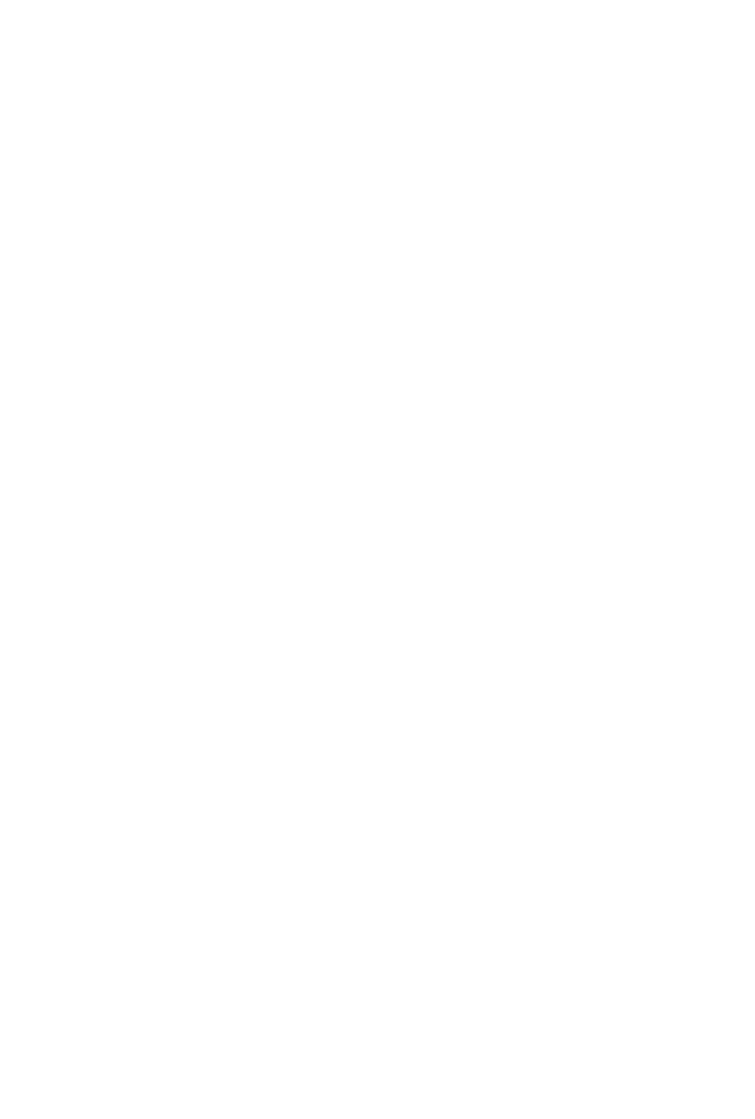
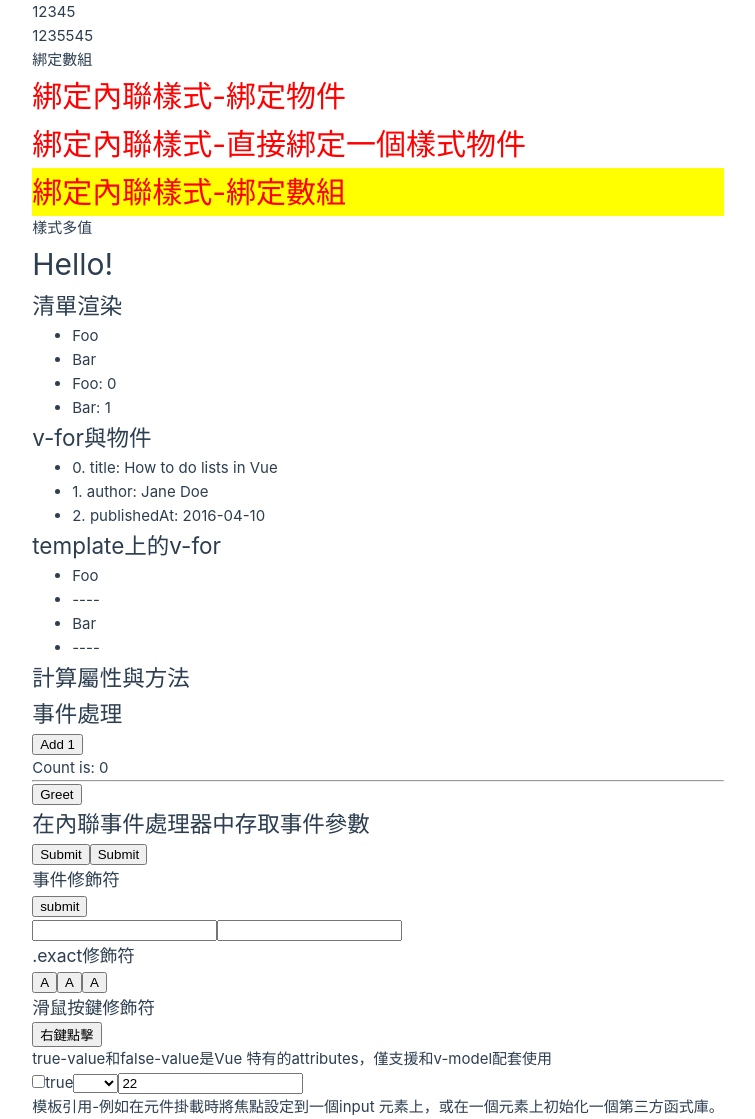
Before and after one commit to Teee24/vue-note, a Vue app: page /practice in a window 1280 px wide. Before the commit this address had no page. Shown: the whole page, without its empty margins (262-1017 px from the left). Before the commit the page ends 800 px from the top, so only its background shows below. Built offline with nearby package versions, Linux system fonts and the light colour scheme.

Commit message:
doc : 指南-基礎

```diff
--- a/src/router/index.js
+++ b/src/router/index.js
@@ -136,6 +136,14 @@ const router = createRouter({
       // this generates a separate chunk (About.[hash].js) for this route
       // which is lazy-loaded when the route is visited.
       component: () => import('../views/13SlotsView.vue')
+    },
+    {
+      path: '/practice',
+      name: 'practice',
+      // route level code-splitting
+      // this generates a separate chunk (About.[hash].js) for this route
+      // which is lazy-loaded when the route is visited.
+      component: () => import('../views/practice.vue')
     }
   ]
 })
--- a/src/views/13SlotsView.vue
+++ b/src/views/13SlotsView.vue
@@ -7,6 +7,7 @@ const msg = ref('from parent')
 </script>
 <template>
   <!-- 有給值就不不會顯示slot內容 -->
+  <!-- ??感覺slot是類似src的alt屬性 -->
   <ChildCom> Message: {{ msg }}</ChildCom>
   <!-- 沒有給<ChildCom>傳遞任何插槽內容，所以你將看到預設內容 -->
   <ChildComp />
--- a/src/views/AboutView.vue
+++ b/src/views/AboutView.vue
@@ -50,6 +50,9 @@
       <li>
         <RouterLink to="/slots">13Slots</RouterLink>
       </li>
+      <li>
+        <RouterLink to="/practice">Class 與Style 綁定</RouterLink>
+      </li>
     </ul>
   </div>
 </template>
--- /dev/null
+++ b/src/views/practice.vue
@@ -0,0 +1,156 @@
+<script setup>
+import { ref, computed } from 'vue'
+
+const x = ref(1)
+const y = ref(2)
+const z = ref(0)
+// const z = computed(() => x.value * y.value)->這個效能比較下面的好
+z.value = x.value * y.value
+const addY = () => {
+  y.value++
+  z.value = x.value * y.value
+}
+
+// :class指令也可以和一般的classattribute 共存
+const isActive = ref(true)
+const hasError = ref(true)
+const activeClass = ref('active')
+const errorClass = ref('text-danger')
+const activeColor = ref('red')
+const fontSize = ref(30)
+
+const styleObject = ref({
+  color: 'red',
+  fontSize: '30px'
+})
+const overridingStyles = ref({
+  'background-color': 'yellow'
+})
+const ok = ref(true)
+const parentMessage = ref('Parent')
+const items = ref([{ message: 'Foo' }, { message: 'Bar' }])
+const myObject = ref({
+  title: 'How to do lists in Vue',
+  author: 'Jane Doe',
+  publishedAt: '2016-04-10'
+})
+const count = ref(0)
+const name = ref('Vue.js')
+
+function greet(event) {
+  alert(`Hello ${name.value}!`)
+  alert(event.currentTarget)
+  // `event` 是 DOM 原生事件
+  if (event) {
+    //e.target：指的是觸發事件的物件。
+    // e.currentTarget：指的是被監聽的物件。
+    alert(event.target.tagName)
+    alert(event.currentTarget.tagName)
+  }
+}
+function warn(message, event) {
+  // 这里可以访问原生事件
+  if (event) {
+    event.preventDefault()
+  }
+  alert(message)
+}
+function onClick() {
+  alert('阻止提交表單~')
+}
+function submit() {
+  alert('OK')
+}
+function onPageDown() {
+  alert('change')
+}
+const age = ref(22)
+const toggle = ref(true)
+</script>
+<template>
+  <div class="static" :class="{ active: isActive, 'text-danger': hasError }">12345</div>
+  <div class="static active">1235545</div>
+  <div :class="[activeClass, errorClass]">綁定數組</div>
+  <div :style="{ color: activeColor, fontSize: fontSize + 'px' }">綁定內聯樣式-綁定物件</div>
+  <div :style="styleObject">綁定內聯樣式-直接綁定一個樣式物件</div>
+  <div :style="[styleObject, overridingStyles]">綁定內聯樣式-綁定數組</div>
+  <div :style="{ display: ['-webkit-box', '-ms-flexbox', 'flex'] }">樣式多值</div>
+  <!-- v-show僅切換了該元素上名為display的CSS 屬性 -->
+  <h1 v-show="ok">Hello!</h1>
+  <h2>清單渲染</h2>
+  <!-- <div v-for="item of items"></div> -->
+  <ul>
+    <li v-for="{ message } in items">
+      {{ message }}
+    </li>
+  </ul>
+
+  <!-- 有 index 索引时 -->
+  <ul>
+    <li v-for="({ message }, index) in items">{{ message }}: {{ index }}</li>
+  </ul>
+
+  <h2>v-for與物件</h2>
+  <!-- 使用情境:index+1可以當排序的編號key可以用在Table的欄位名稱，value為資料 -->
+  <ul>
+    <li v-for="(value, key, index) in myObject">{{ index }}. {{ key }}: {{ value }}</li>
+  </ul>
+  <h2>template上的v-for</h2>
+  <ul>
+    <template v-for="item in items">
+      <li>{{ item.message }}</li>
+      <li class="divider" role="presentation">----</li>
+    </template>
+  </ul>
+  <h2>計算屬性與方法</h2>
+  <!-- computed要放響應式變數才會跟著作用 -->
+  <h2>事件處理</h2>
+  <!-- 內嵌事件處理器 -->
+  <button @click="count++">Add 1</button>
+  <p>Count is: {{ count }}</p>
+  <hr />
+  <!-- 方法事件處理器 -->
+  <!-- `greet` 是上面定义过的方法名 -->
+  <button @click="greet">Greet</button>
+  <h2>在內聯事件處理器中存取事件參數</h2>
+  <!-- 使用特殊的 $event 变量 -->
+  <button @click="warn('Form cannot be submitted yet.', $event)">Submit</button>
+
+  <!-- 使用内联箭头函数 -->
+  <button @click="(event) => warn('Form cannot be submitted yet.', event)">Submit</button>
+  <h3>事件修飾符</h3>
+  <!-- event.stopPropagation() -->
+  <form @submit.prevent><button type="submit" @click="onClick">submit</button></form>
+  <!-- 按鍵修飾符 -->
+
+  <!-- 仅在 `key` 为 `Enter` 时调用 `submit` -->
+  <input @keyup.enter="submit" />
+  <input @keyup.page-down="onPageDown" />
+  <!-- 僅會在$event.key為'PageDown'時呼叫事件處理 -->
+  <h3>.exact修飾符</h3>
+  <!-- .exact修飾符允許精確控制觸發事件所需的系統修飾符的組合。 -->
+  <!-- 当按下 Ctrl 时，即使同时按下 Alt 或 Shift 也会触发 -->
+  <button @click.ctrl="onClick">A</button>
+
+  <!-- 仅当按下 Ctrl 且未按任何其他键时才会触发 -->
+  <button @click.ctrl.exact="onCtrlClick">A</button>
+
+  <!-- 仅当没有按下任何系统按键时触发 -->
+  <button @click.exact="onClick">A</button>
+  <h3>滑鼠按鍵修飾符</h3>
+  <button @click.right="onClick">右鍵點擊</button>
+  <!-- 表單輸入綁定 -->
+  <h4>true-value和false-value是Vue 特有的attributes，僅支援和v-model配套使用</h4>
+  <input type="checkbox" v-model="toggle" true-value="yes" false-value="no" />
+  <label for="toggle">{{ toggle }}</label>
+  <select v-model="selected">
+    <!-- 内联对象字面量 -->
+    <option :value="{ number: 123 }">123</option>
+  </select>
+  <!-- v-model.lazy在 "change" 事件后同步更新而不是 "input" -->
+  <input v-model.number="age" />
+  <h4>
+    模板引用-例如在元件掛載時將焦點設定到一個input 元素上，或在一個元素上初始化一個第三方函式庫。
+  </h4>
+</template>
+<style></style>
```
